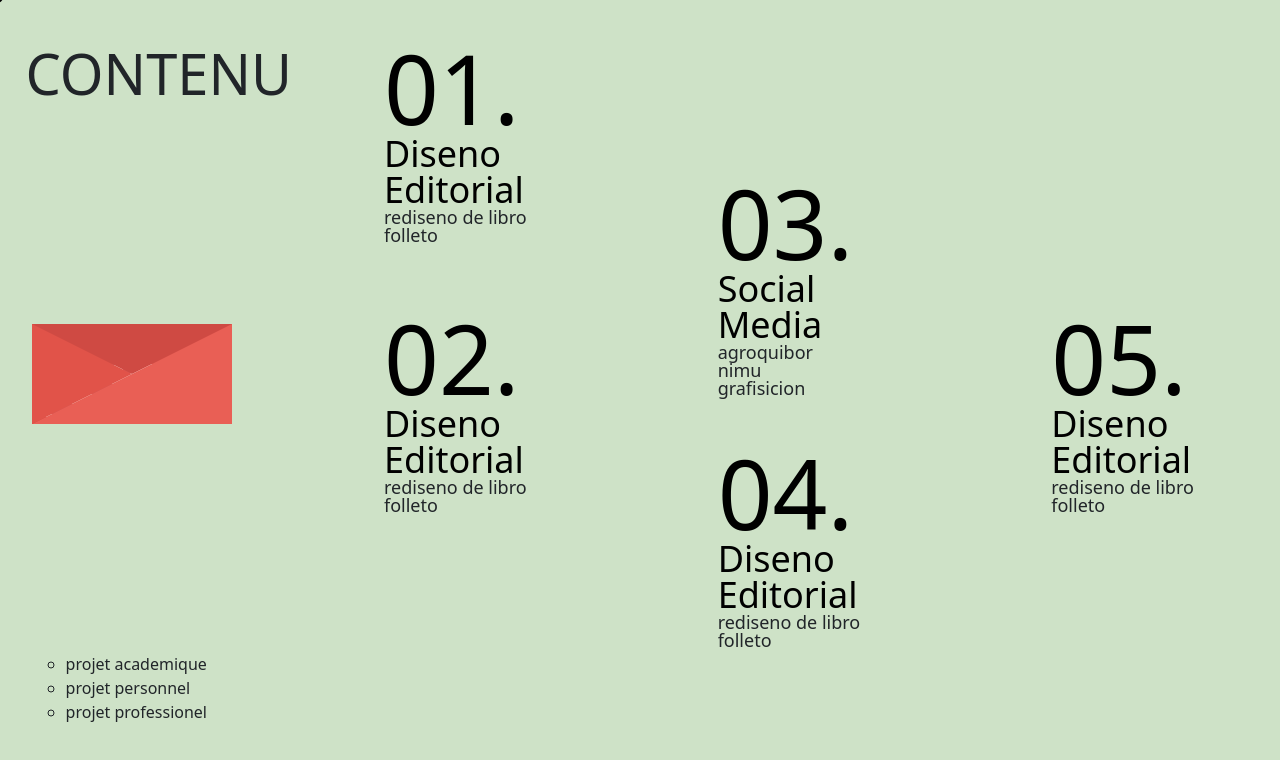
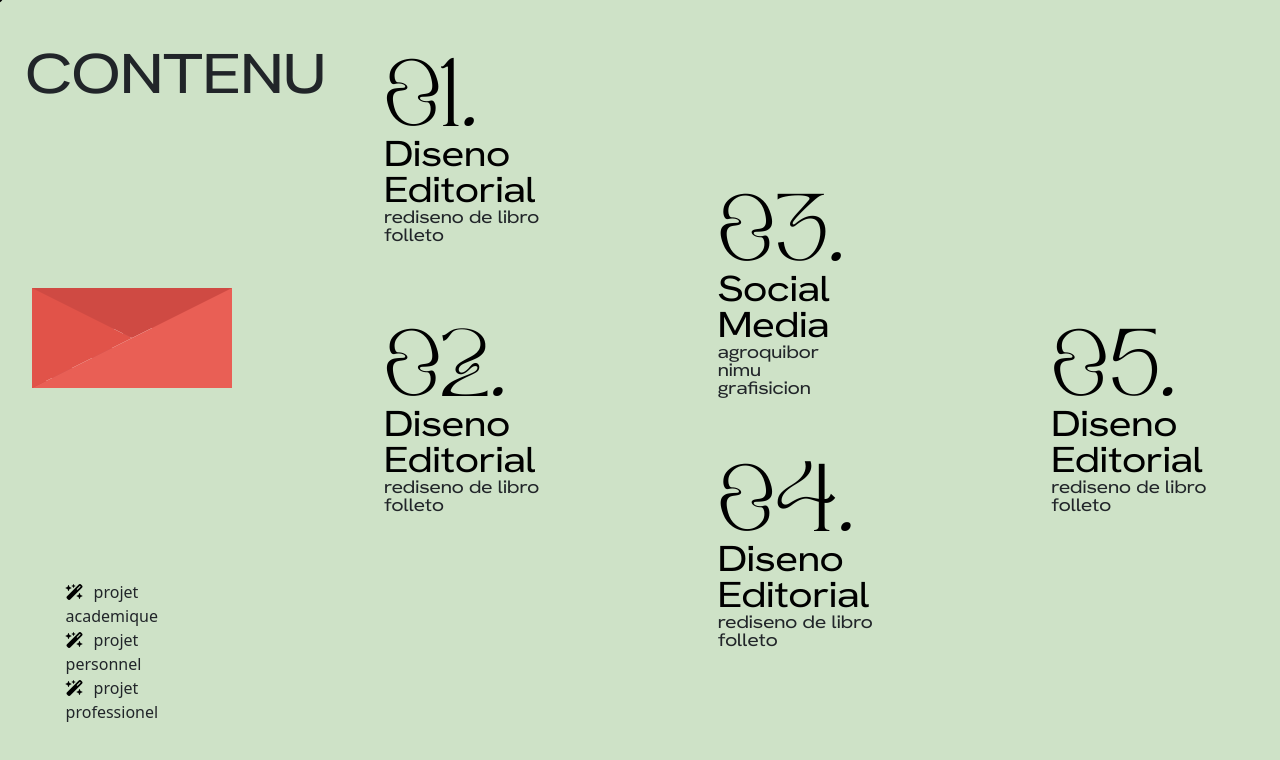
Before and after one commit to hug0exe/IIM-spe-front, a website: page index3.html in a window 1280 px wide. Drawn offline with nearby package versions, Linux system fonts and the light colour scheme.

Commit message:
changes page three

```diff
--- a/index3.html
+++ b/index3.html
@@ -9,6 +9,7 @@
       integrity="sha384-KK94CHFLLe+nY2dmCWGMq91rCGa5gtU4mk92HdvYe+M/SXH301p5ILy+dN9+nJOZ"
       crossorigin="anonymous"
     />
+    <link rel="stylesheet" href="https://cdnjs.cloudflare.com/ajax/libs/font-awesome/6.4.0/css/all.min.css" integrity="sha512-iecdLmaskl7CVkqkXNQ/ZH/XLlvWZOJyj7Yy7tcenmpD1ypASozpmT/E0iPtmFIB46ZmdtAc9eNBvH0H/ZpiBw==" crossorigin="anonymous" referrerpolicy="no-referrer" />
   </head>
   <body>
     <div class="page-three">
@@ -22,7 +23,7 @@
               <div class="letter-border"></div>
               <div class="letter-title"></div>
               <div class="letter-context"></div>
-              <div>Contact us</div>
+              <div class="contact">Contact us</div>
               <div class="letter-stamp">
                 <div class="letter-stamp-inner"></div>
               </div>
@@ -34,9 +35,9 @@
         </div>
 
         <ul>
-          <li>projet academique</li>
-          <li>projet personnel</li>
-          <li>projet professionel</li>
+          <li><i class="fa-solid fa-wand-magic-sparkles"></i>projet academique</li>
+          <li><i class="fa-solid fa-wand-magic-sparkles"></i>projet personnel</li>
+          <li><i class="fa-solid fa-wand-magic-sparkles"></i>projet professionel</li>
         </ul>
       </div>
       <div class="summary-items-container">
--- a/style/style.scss
+++ b/style/style.scss
@@ -409,14 +409,9 @@ $white: #ffffff;
   margin: 0 5% 0 5%;
 }
 
-@keyframes glowing {
-  0% { text-shadow: 0 0 5px #fff; }
-  50% { text-shadow: 0 0 20px #ff0, 0 0 30px #ff0; }
-  100% { text-shadow: 0 0 5px #fff; }
-}
+
 
 .text1, .text2 {
-  animation: glowing 2s infinite;
   font-family: 'HKGroteskWide', sans-serif;
 }
 
--- a/style/style3.scss
+++ b/style/style3.scss
@@ -3,6 +3,19 @@ $main-color: #000000;
 $secondary-color: #000000;
 $white: #fff;
 
+@font-face {
+  font-family: Remboy;
+  src: url('../public/RemboyRegular.ttf') format('truetype');
+}
+
+@font-face {
+  font-family: HKGroteskWide;
+  src: url('../public/HKGroteskWide-Regular.ttf') format('truetype');
+}
+
+h1{
+  font-family: 'HKGroteskWide', sans-serif;
+}
 // custom cursor style
 .cursor {
   position: fixed;
@@ -175,7 +188,7 @@ $white: #fff;
       }
 
       .animated-mail .letter {
-        height: 180px;
+        height: 980px;
       }
     }
     .contact-button {
@@ -186,10 +199,24 @@ $white: #fff;
       padding: 20px 40px;
       width: 18vw;
       border-radius: 12px;
-      list-style-type: circle;
-      transition: 0.6s;
-      &:hover {
-        background: $white;
+      list-style: none;
+      // transition: 0.6s;
+      // &:hover {
+      //   background: $white;
+      // }
+      li{
+        transition: 0.3s;
+        &:hover{
+          color: $white;
+        }
+        i{
+          padding-right: 10px;
+          transition: 0.3s;
+          color: $main-color;
+          &:hover{
+            transform: rotate(45deg);
+          }
+        }
       }
     }
   }
@@ -210,17 +237,20 @@ $white: #fff;
         line-height: 1;
         margin: 0;
         color: $main-color;
+        font-family: 'Remboy', sans-serif;
       }
       h3 {
         line-height: 1;
         font-size: 36px;
         margin: 0;
         color: $secondary-color;
+        font-family: 'HKGroteskWide', sans-serif;
       }
       p {
         line-height: 1;
         font-size: 18px;
         margin: 0;
+        font-family: 'HKGroteskWide', sans-serif;
       }
     }
     .summary-item:nth-child(1) {
```
Also changed, not shown: style/style.css, style/style3.css, 2 other files.
